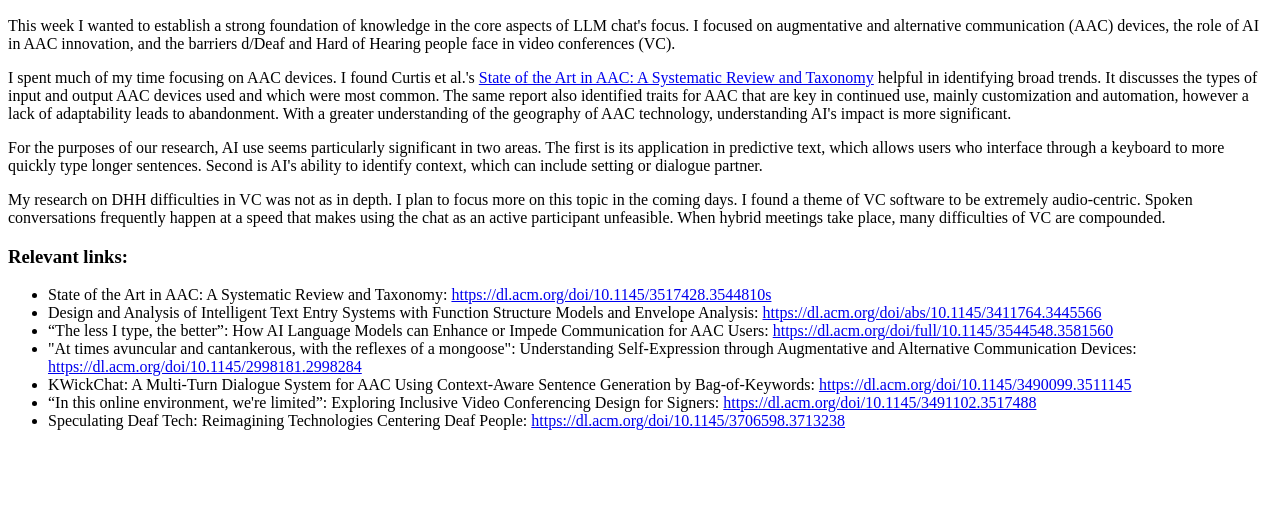
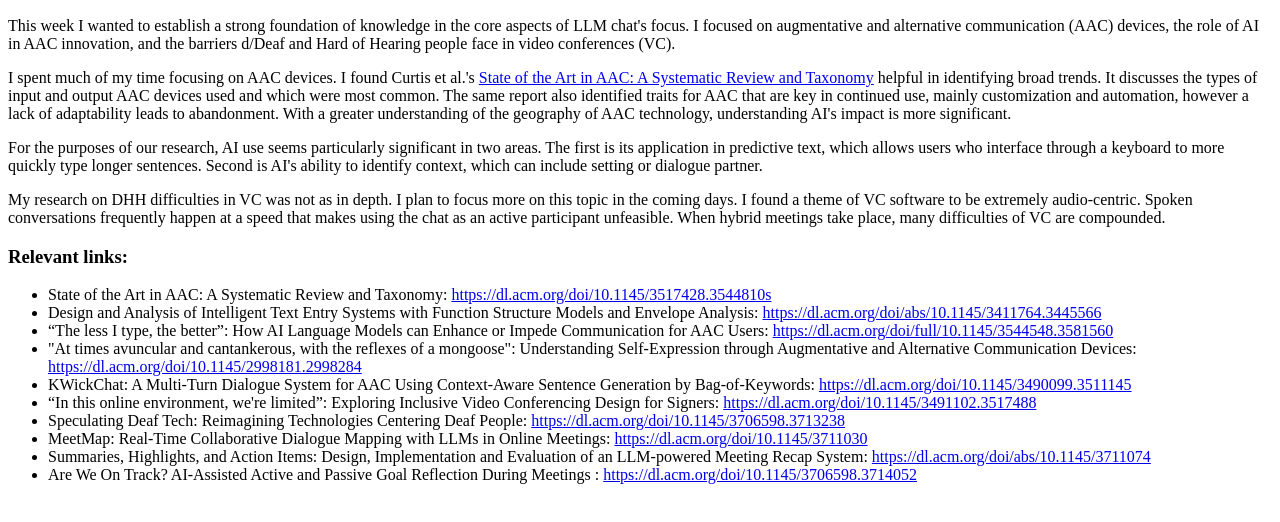
Before and after one commit to isaac-benjamin/isaac-benjamin.github.io, a plain HTML site: page index.html in a window 1280 px wide. Shown: the part 110-632 px from the top of the page. Drawn offline with Linux system fonts and the light colour scheme.

Commit message:
links updated

```diff
--- a/index.html
+++ b/index.html
@@ -46,6 +46,9 @@
                 <li>KWickChat: A Multi-Turn Dialogue System for AAC Using Context-Aware Sentence Generation by Bag-of-Keywords: <a target="_blank" href="https://dl.acm.org/doi/10.1145/3490099.3511145">https://dl.acm.org/doi/10.1145/3490099.3511145</a></li>
                 <li>“In this online environment, we're limited”: Exploring Inclusive Video Conferencing Design for Signers: <a target="_blank" href="https://dl.acm.org/doi/10.1145/3491102.3517488 ">https://dl.acm.org/doi/10.1145/3491102.3517488 </a></li>
                 <li>Speculating Deaf Tech: Reimagining Technologies Centering Deaf People: <a target="_blank" href="https://dl.acm.org/doi/10.1145/3706598.3713238 ">https://dl.acm.org/doi/10.1145/3706598.3713238 </a></li>
+                <li>MeetMap: Real-Time Collaborative Dialogue Mapping with LLMs in Online Meetings: <a target="_blank" href="https://dl.acm.org/doi/10.1145/3711030">https://dl.acm.org/doi/10.1145/3711030 </a></li>
+                <li>Summaries, Highlights, and Action Items: Design, Implementation and Evaluation of an LLM-powered Meeting Recap System: <a target="_blank" href="https://dl.acm.org/doi/abs/10.1145/3711074">https://dl.acm.org/doi/abs/10.1145/3711074 </a></li>
+                <li>Are We On Track? AI-Assisted Active and Passive Goal Reflection During Meetings : <a target="_blank" href="https://dl.acm.org/doi/10.1145/3706598.3714052 ">https://dl.acm.org/doi/10.1145/3706598.3714052  </a></li>
             </ul>
         </div>
     </main>
```
